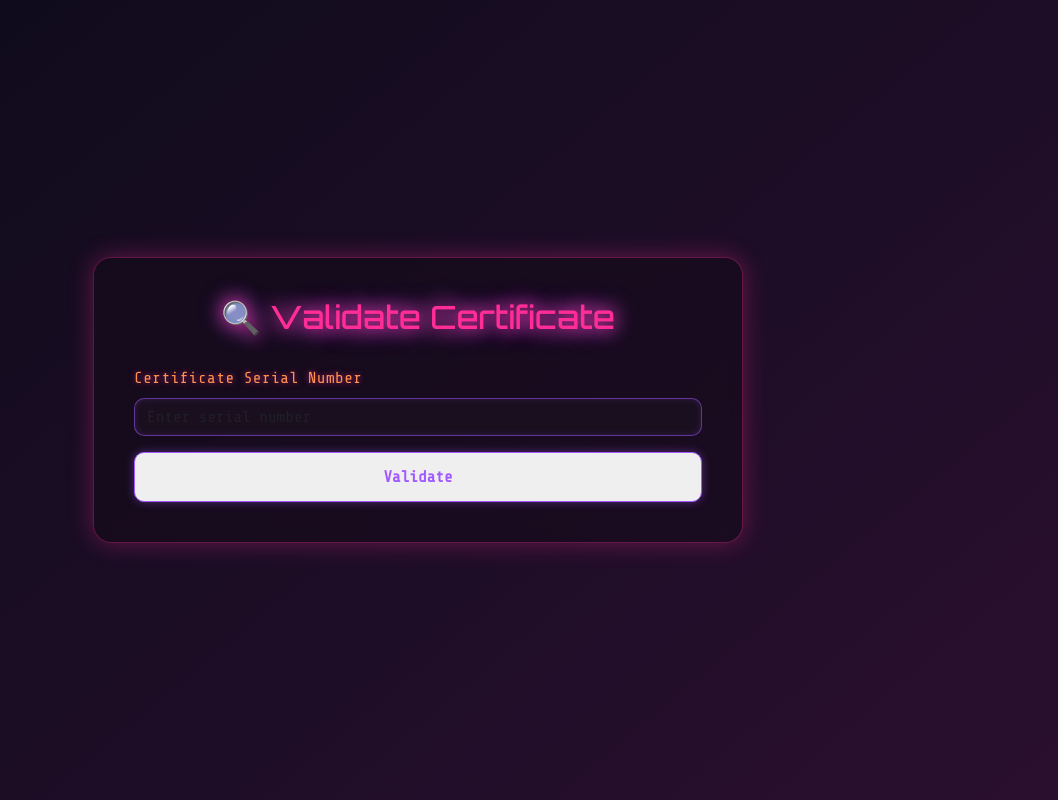
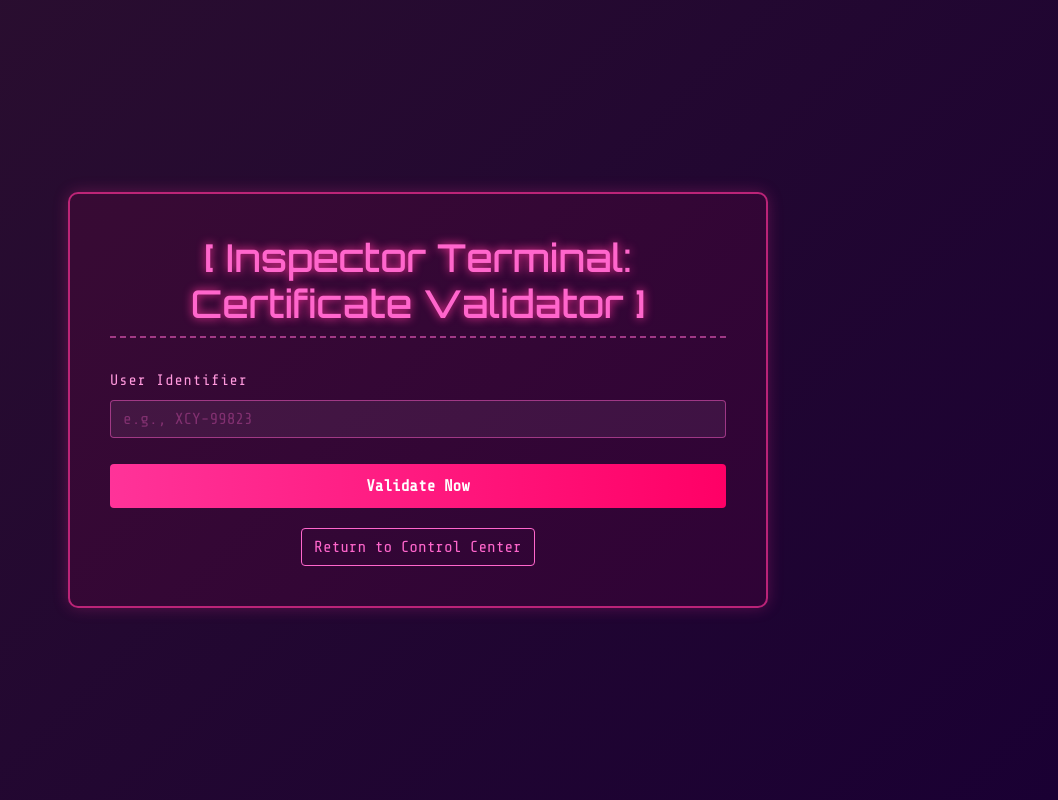
Before and after one commit to ravi31-k/Mini-PKI, a Flask app: page /validate in a window 1280 px wide. Shown: the whole page, without its empty margins (222-1280 px from the left). Run offline with Flask 3, Linux system fonts and the light colour scheme.

Commit message:
Update validate  HTML

```diff
--- a/templates/validate.html
+++ b/templates/validate.html
@@ -1,105 +1,153 @@
 <!DOCTYPE html>
 <html lang="en">
 <head>
-  <meta charset="UTF-8">
-  <title>Validate Certificate - Mini PKI</title>
-
-  <link href="https://cdn.jsdelivr.net/npm/bootstrap@5.3.3/dist/css/bootstrap.min.css" rel="stylesheet">
-  <link href="https://fonts.googleapis.com/css2?family=Orbitron:wght@500&family=Share+Tech+Mono&display=swap" rel="stylesheet">
+  <meta charset="UTF-8" />
+  <meta name="viewport" content="width=device-width, initial-scale=1.0" />
+  <title>Inspector | Certificate Validator</title>
+  <link href="https://cdn.jsdelivr.net/npm/bootstrap@5.3.3/dist/css/bootstrap.min.css" rel="stylesheet" />
+  <link href="https://fonts.googleapis.com/css2?family=Share+Tech+Mono&family=Orbitron:wght@500&display=swap" rel="stylesheet">
 
   <style>
     body {
-      background: linear-gradient(140deg, #0d0b1a, #2a0f2f);
+      background: linear-gradient(135deg, #2b0f2f, #1a0033);
       font-family: 'Share Tech Mono', monospace;
-      color: #ff2d95;
+      color: #ff66cc;
       min-height: 100vh;
       display: flex;
+      align-items: center;
       justify-content: center;
-      align-items: center;
-      text-shadow: 0 0 6px #ff2d95aa;
+      padding: 20px;
     }
 
-    .card-box {
-      width: 650px;
-      background: rgba(20, 10, 25, 0.5);
+    .inspector-card {
+      max-width: 700px;
+      width: 100%;
+      background: rgba(255, 0, 102, 0.08);
+      border: 2px solid #ff3399aa;
+      border-radius: 10px;
+      box-shadow: 0 0 25px #ff339955;
       padding: 40px;
-      border-radius: 18px;
-      border: 1px solid #ff2d9555;
-      box-shadow: 0 0 25px #ff2d9555;
-      backdrop-filter: blur(6px);
+      animation: sunsetGlow 3s infinite alternate;
+    }
+
+    @keyframes sunsetGlow {
+      from {
+        box-shadow: 0 0 10px #ff339922;
+      }
+      to {
+        box-shadow: 0 0 25px #ff339988;
+      }
+    }
+
+    .inspector-title {
+      font-family: 'Orbitron', sans-serif;
+      font-size: 2.4rem;
+      text-align: center;
+      color: #ff66cc;
+      margin-bottom: 30px;
+      border-bottom: 2px dashed #ff66cc88;
+      padding-bottom: 10px;
+      text-shadow: 0 0 10px #ff3399;
+    }
+
+    .form-label {
+      color: #ff99dd;
+      font-size: 0.95rem;
+      letter-spacing: 1px;
+    }
+
+    .form-control {
+      background-color: rgba(255, 204, 255, 0.07);
+      color: #ff66cc;
+      border: 1px solid #ff66cc88;
+      border-radius: 4px;
+    }
+
+    .form-control::placeholder {
+      color: #ff66cc55;
+    }
+
+    .btn-validate {
+      background: linear-gradient(90deg, #ff3399, #ff0066);
+      color: #fff;
+      font-weight: bold;
+      border-radius: 4px;
+      padding: 10px;
+      margin-top: 10px;
+      border: none;
       transition: 0.3s;
     }
 
-    .card-box:hover {
-      box-shadow: 0 0 35px #ff2d9577;
-      transform: translateY(-3px);
+    .btn-validate:hover {
+      background: linear-gradient(90deg, #ff66cc, #ff3388);
+      transform: scale(1.03);
     }
 
-    .title {
-      font-family: 'Orbitron', sans-serif;
-      font-size: 2rem;
-      color: #ff2d95;
-      text-align: center;
-      text-shadow: 0 0 18px #ff2d95, 0 0 25px #a259ff;
-      margin-bottom: 30px;
+    .btn-back {
+      margin-top: 20px;
+      color: #ff66cc;
+      border: 1px solid #ff66cc;
+      border-radius: 4px;
+      background-color: transparent;
+      transition: 0.3s;
     }
 
-    .form-label {
-      color: #ff914d;
-      letter-spacing: .5px;
-    }
-
-    .form-control {
-      background: #1a0f1f;
-      border: 1px solid #a259ff88;
-      color: #ff2d95;
-      border-radius: 10px;
-      box-shadow: 0 0 6px #a259ff33 inset;
-    }
-
-    .form-control:focus {
-      border-color: #ff2d95;
-      color: #ff2d95;
-      box-shadow: 0 0 12px #ff2d95aa;
-    }
-
-    .btn-custom {
-      border: 1px solid #a259ff;
-      color: #a259ff;
-      padding: 12px;
-      width: 100%;
-      border-radius: 10px;
-      font-weight: bold;
-      transition: 0.3s ease;
-      box-shadow: 0 0 10px #a259ff66;
-    }
-
-    .btn-custom:hover {
-      background: #ff914d;
-      border-color: #ff914d;
-      color: #120614;
-      box-shadow: 0 0 18px #ff914d;
+    .btn-back:hover {
+      background-color: #ff66cc33;
     }
 
     .alert {
-      background: rgba(255, 45, 149, 0.1);
-      border-left: 5px solid #ff2d95;
-      color: #ffcbe4;
-      box-shadow: 0 0 12px #ff2d9555;
+      background: rgba(255, 170, 220, 0.05);
+      color: #ff99dd;
+      border: 1px solid #ff66cc88;
+      border-left: 4px solid #ff33aa;
+      padding: 15px;
+      margin-bottom: 20px;
+      white-space: pre-wrap;
+      font-size: 0.9rem;
+      animation: alertFade 0.6s ease-in-out;
+    }
+
+    @keyframes alertFade {
+      from { transform: translateY(-10px); opacity: 0; }
+      to   { transform: translateY(0); opacity: 1; }
+    }
+
+    .alert-success {
+      border-left-color: #ffbbff;
+      color: #ffddff;
+    }
+
+    .alert-danger {
+      border-left-color: #ff2255;
+      color: #ff8899;
+    }
+
+    .alert-warning {
+      border-left-color: #ffcc00;
+      color: #ffdd88;
     }
   </style>
 </head>
 
 <body>
-  <div class="card-box">
-    <h2 class="title">🔍 Validate Certificate</h2>
+
+  <div class="container inspector-card">
+    <h2 class="inspector-title">[ Inspector Terminal: Certificate Validator ]</h2>
 
     {% with messages = get_flashed_messages(with_categories=true) %}
       {% if messages %}
         {% for category, message in messages %}
-          <div class="alert alert-{{ category }} alert-dismissible fade show">
-            {{ message }}
-            <button type="button" class="btn-close" data-bs-dismiss="alert"></button>
+          <div class="alert alert-{{ category }}">
+            {% if category == 'success' %}
+              <strong>[ACCESS GRANTED]</strong><br>{{ message }}
+            {% elif category == 'danger' %}
+              <strong>[CERTIFICATE REVOKED]</strong><br>{{ message }}
+            {% elif category == 'warning' %}
+              <strong>[CERTIFICATE INVALID]</strong><br>{{ message }}
+            {% else %}
+              {{ message }}
+            {% endif %}
           </div>
         {% endfor %}
       {% endif %}
@@ -107,14 +155,17 @@
 
     <form action="{{ url_for('validate') }}" method="post">
       <div class="mb-3">
-        <label class="form-label">Certificate Serial Number</label>
-        <input type="text" class="form-control" name="serial" placeholder="Enter serial number" required>
+        <label for="name" class="form-label">User Identifier</label>
+        <input type="text" class="form-control" id="name" name="name" placeholder="e.g., XCY-99823" required />
       </div>
+      <button type="submit" class="btn btn-validate w-100">Validate Now</button>
+    </form>
 
-      <button type="submit" class="btn-custom">Validate</button>
-    </form>
+    <div class="text-center">
+      <a href="{{ url_for('home') }}" class="btn btn-back">Return to Control Center</a>
+    </div>
+
   </div>
 
-  <script src="https://cdn.jsdelivr.net/npm/bootstrap@5.3.3/dist/js/bootstrap.bundle.min.js"></script>
 </body>
 </html>
```
